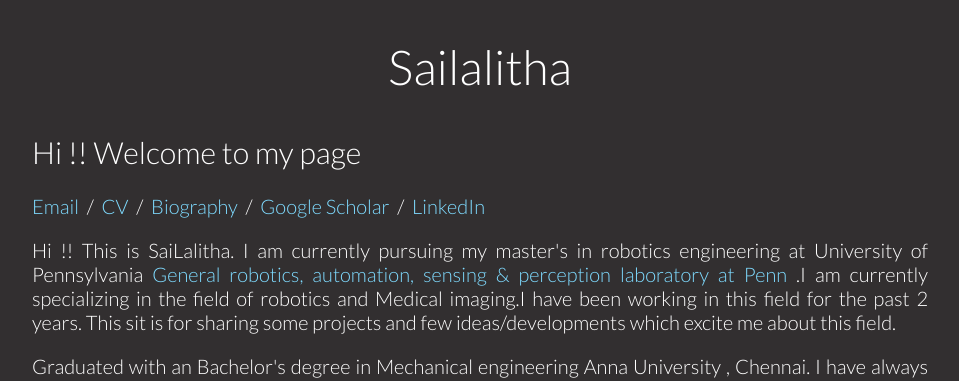
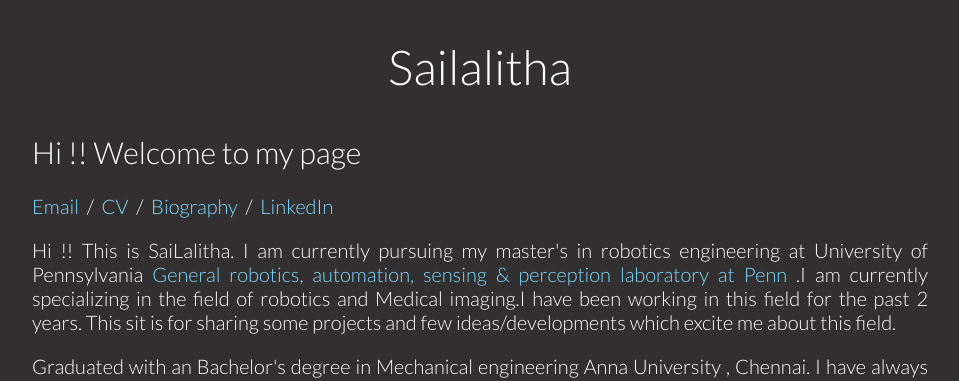
Before and after one commit to sailalitha96/sailalitha96.github.io, a Jekyll site: the page index.html, which Jekyll copies as it is, in a window 1280 px wide. Shown: the top 381 px of the page, without its empty margins (160-1119 px from the left). Built offline with Jekyll 4.4.1, drawn with Linux system fonts in a browser that asks for light colours; nearby versions of some CDN libraries.

Commit message:
Update index.html

```diff
--- a/index.html
+++ b/index.html
@@ -14,11 +14,10 @@
 		<h5>Sailalitha</h5>
 		<h4> Hi !! Welcome to my page</h4>
 		<p align=center>
-                <a href="mailto:jonbarron@gmail.com">Email</a> &nbsp/&nbsp
+                <a href="mailto:gsai@seas.upenn.edu">Email</a> &nbsp/&nbsp
                 <a href="data/JonBarron-CV.pdf">CV</a> &nbsp/&nbsp
                 <a href="data/JonBarron-bio.txt">Biography</a> &nbsp/&nbsp
-                <a href="https://scholar.google.com/citations?hl=en&user=jktWnL8AAAAJ">Google Scholar</a> &nbsp/&nbsp
-                <a href="http://www.linkedin.com/in/jonathanbarron/"> LinkedIn </a>
+                <a href="https://www.linkedin.com/in/sailalithag1996/"> LinkedIn </a>
               </p>
 
 		<p> Hi !! This is SaiLalitha. I am currently pursuing my master's in robotics engineering at University of Pennsylvania <a href="https://www.grasp.upenn.edu/">General robotics, automation, sensing & perception laboratory at Penn </a>.I am currently specializing in the field of robotics and Medical imaging.I have been working in this field for the past 2 years.
```
